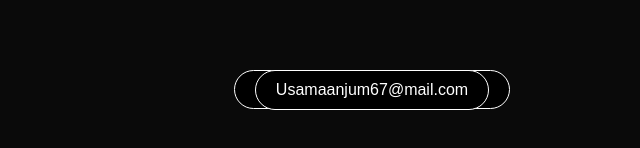
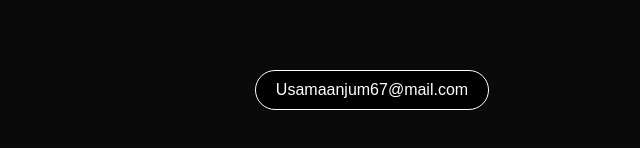
Before and after one commit to muhammad-usama-anjum/myPortfolio, a website: page index.html in a window 1280 px wide. Shown: the part 3854-4002 px from the top of the page, 268-908 px from the left. Drawn offline with nearby package versions, Linux system fonts and the light colour scheme.

Commit message:
resolve the button doubling issue

```diff
--- a/style.css
+++ b/style.css
@@ -269,6 +269,7 @@ body, html {
   margin-top: 100px;
 }
 
+.button{
 .button {
   background-color: black;
   color: white;
@@ -278,6 +279,7 @@ body, html {
   font-size: 16px;
   cursor: pointer;
   transition: background-color 0.3s ease;
+}
 }
 
 .button:hover {
```
